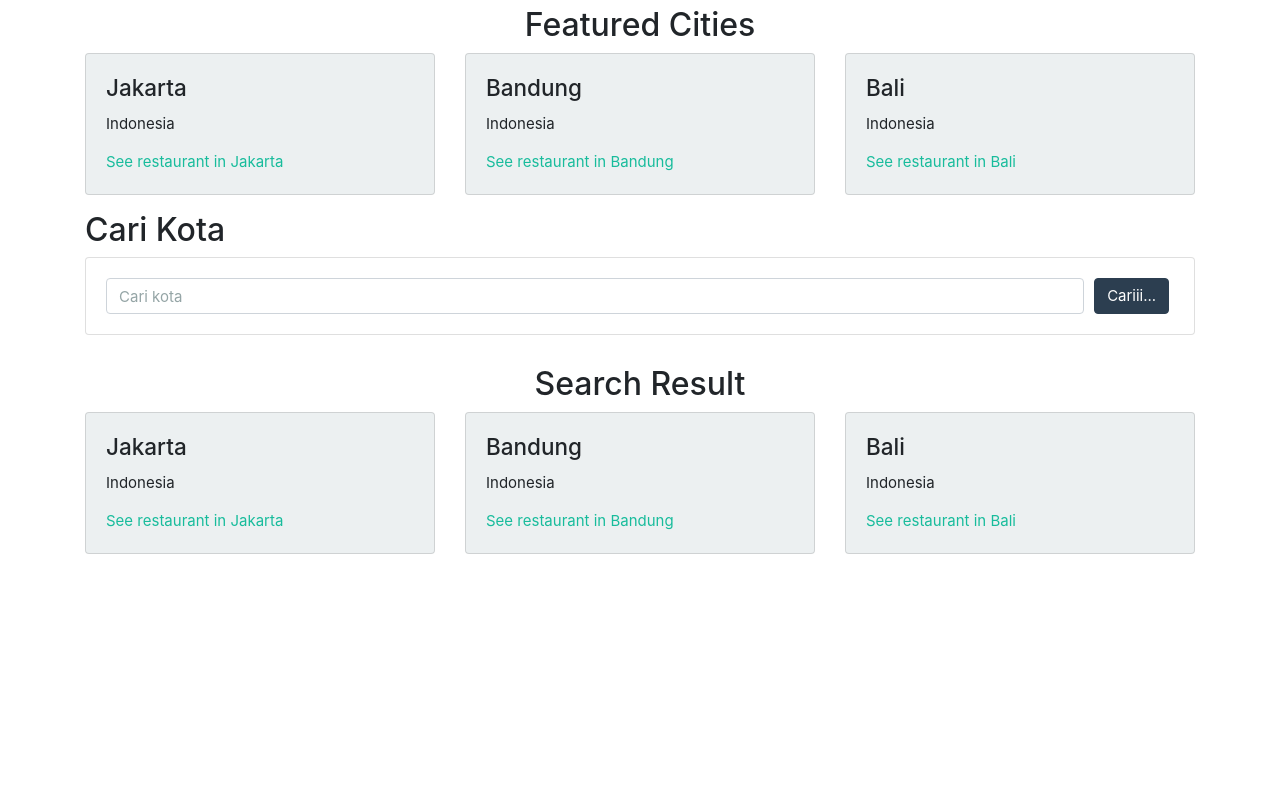
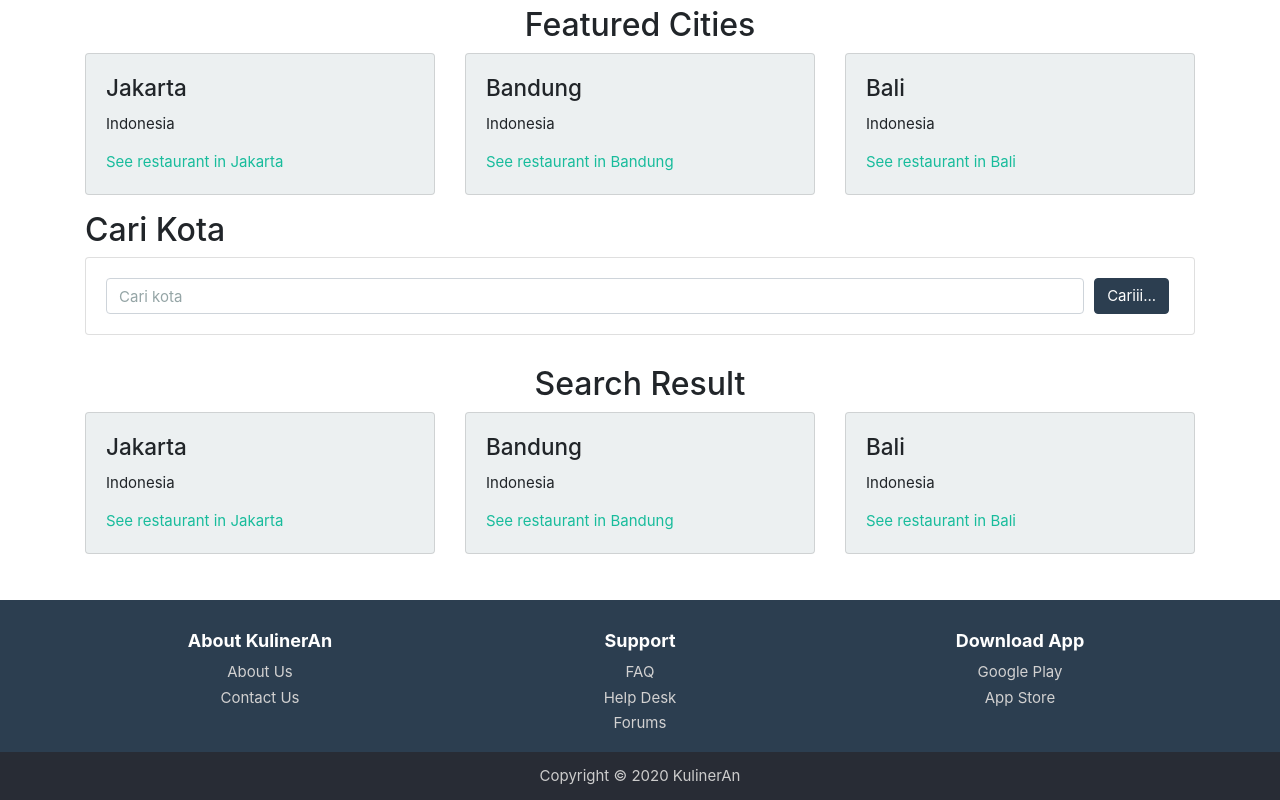
Before and after one commit to wildenali/react-food_web_app, a React (Create React App) app: page / in a window 1280 px wide. Shown: the part 1227-2027 px from the top of the page. Before the commit the page ends 1827 px from the top, so only its background shows below. Built offline with nearby package versions, Linux system fonts and the light colour scheme.

Commit message:
Membuat Footer

```diff
--- a/src/App.js
+++ b/src/App.js
@@ -4,6 +4,7 @@ import NavBar from './components/NavBar'
 import ImageAndWelcome from './components/ImageAndWelcome'
 import CityList from './components/CitiyList'
 import SearchCity from './components/SearchCity';
+import Footer from './components/Footer/Footer';
 
 class App extends Component {
 
@@ -50,6 +51,7 @@ class App extends Component {
 
         </div>
 
+        <Footer />
       </div>
     );
   }
--- /dev/null
+++ b/src/components/Footer/Footer.css
@@ -0,0 +1,38 @@
+.footer-copyright {
+  background-color: #282c35;
+  padding-top: 3px;
+  padding-bottom: 3px;
+}
+
+.footer-copyright p {
+  margin: 10px;
+  color: #ccc;
+}
+
+.my-footer {
+  background-color: #2c3e50;
+  color: white;
+}
+
+.my-footer ul {
+  list-style-type: none;
+  padding-left: 0;
+  line-height: 1.7;
+}
+
+.my-footer h5 {
+  font-size: 18px;
+  color: white;
+  font-weight: bold;
+  margin-top: 30px;
+}
+
+.my-footer a {
+  color: #d2d1d1;
+  text-decoration: none;
+}
+
+.my-footer a:hover, .my-footer a:focus {
+  text-decoration: none;
+  color: white;
+}
--- /dev/null
+++ b/src/components/Footer/Footer.js
@@ -0,0 +1,42 @@
+import React from 'react'
+import './Footer.css'
+
+const Footer = () => (
+  <footer className="my-footer">
+    <div className="container">
+      <div className="row">
+
+        <div className="col-sm-4 text-center">
+          <h5>About KulinerAn</h5>
+          <ul>
+            <li><a href="/#">About Us</a></li>
+            <li><a href="/#">Contact Us</a></li>
+          </ul>
+        </div>
+
+        <div className="col-sm-4 text-center">
+          <h5>Support</h5>
+          <ul>
+            <li><a href="/#">FAQ</a></li>
+            <li><a href="/#">Help Desk</a></li>
+            <li><a href="/#">Forums</a></li>
+          </ul>
+        </div>
+
+        <div className="col-sm-4 text-center">
+          <h5>Download App</h5>
+          <ul>
+            <li><a href="/#">Google Play</a></li>
+            <li><a href="/#">App Store</a></li>
+          </ul>
+        </div>
+
+      </div>
+    </div>
+    <div className="text-center footer-copyright">
+      <p>Copyright &copy; 2020 KulinerAn</p>
+    </div>
+  </footer>
+)
+
+export default Footer
```
